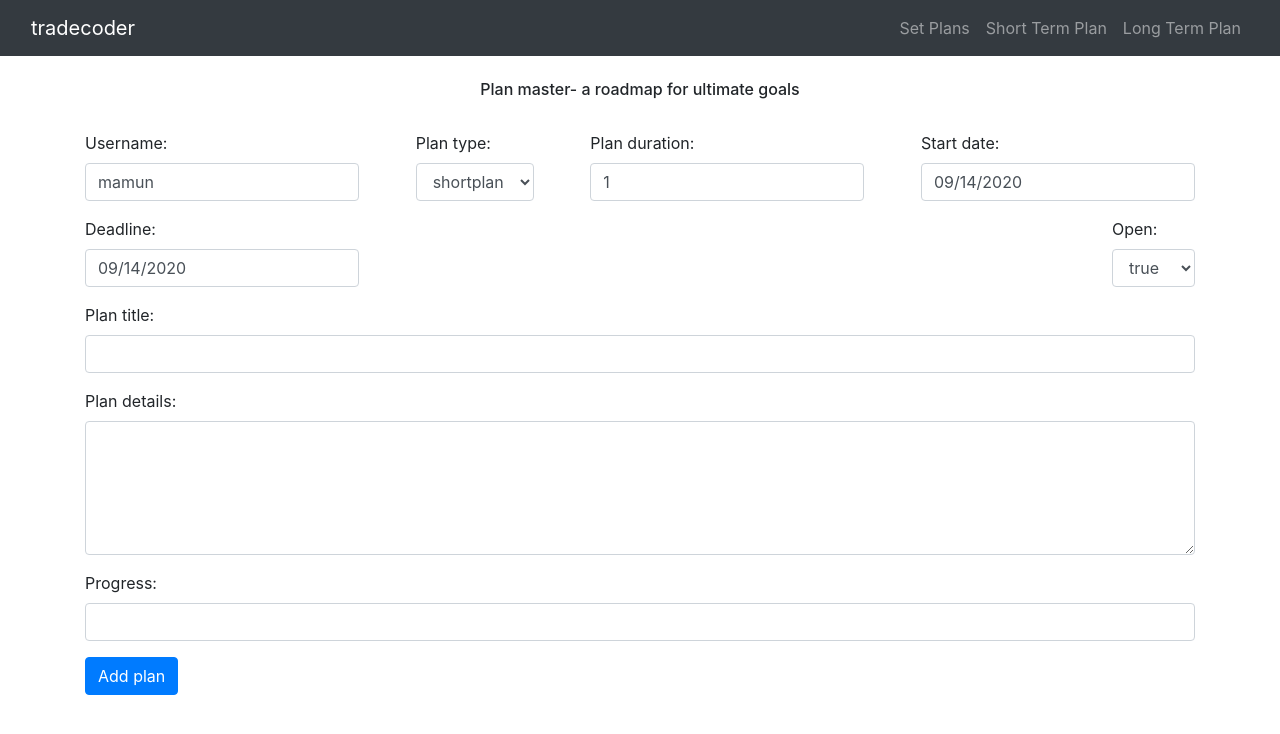
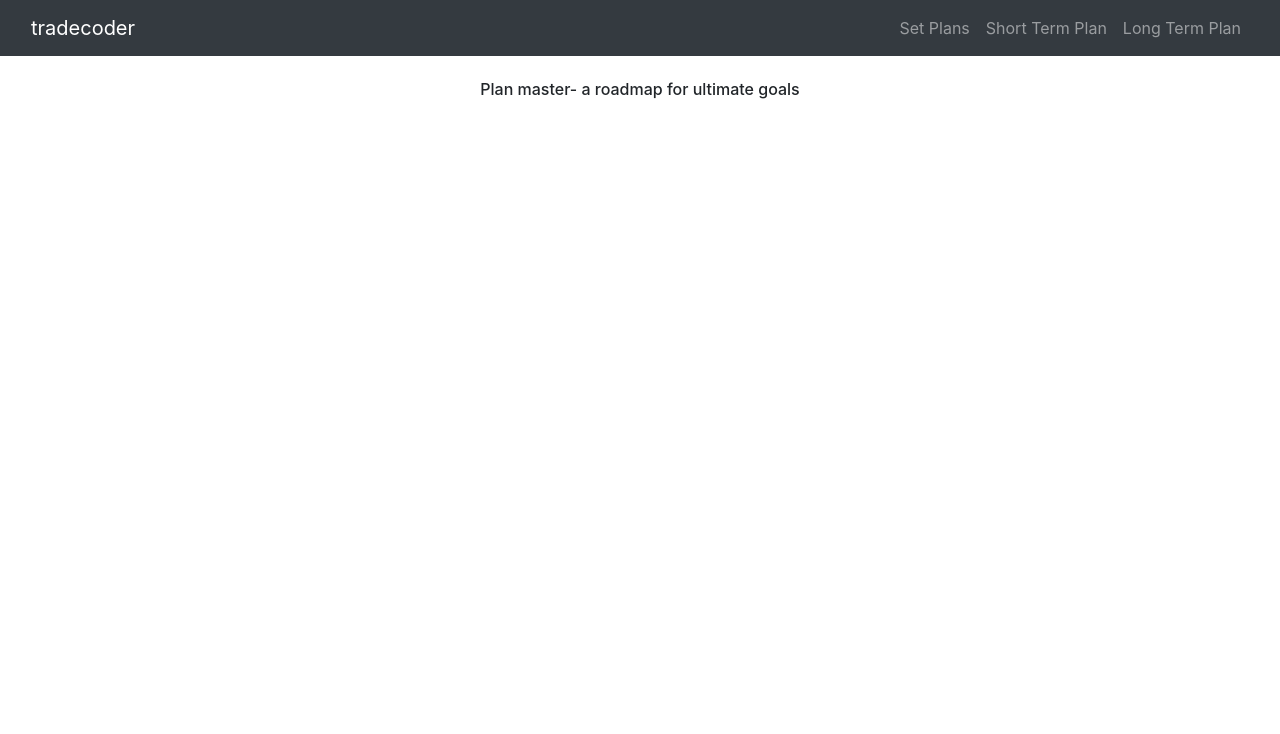
Before and after one commit to thetradecoder/plan-master, a React (Create React App) app: page / in a window 1280 px wide. Shown: the top 734 px of the page. Built offline with nearby package versions, Linux system fonts and the light colour scheme.

Commit message:
local update

```diff
--- a/src/App.js
+++ b/src/App.js
@@ -14,9 +14,9 @@ function App() {
       <div className="p-4">
         <h6 className="text-center">Plan master- a roadmap for ultimate goals</h6>
       </div>
-      <Route path='/' exact component={AddPlans}></Route>
-      <Route path="/shortplan" component={ShortPlanList}></Route>
-      <Route path="/longplan" component={LongPlanList}></Route>
+      <Route path='/plan-master/' exact component={AddPlans}></Route>
+      <Route path="/plan-master/shortplan" component={ShortPlanList}></Route>
+      <Route path="/plan-master/longplan" component={LongPlanList}></Route>
     </Router>
   );
 }
```
